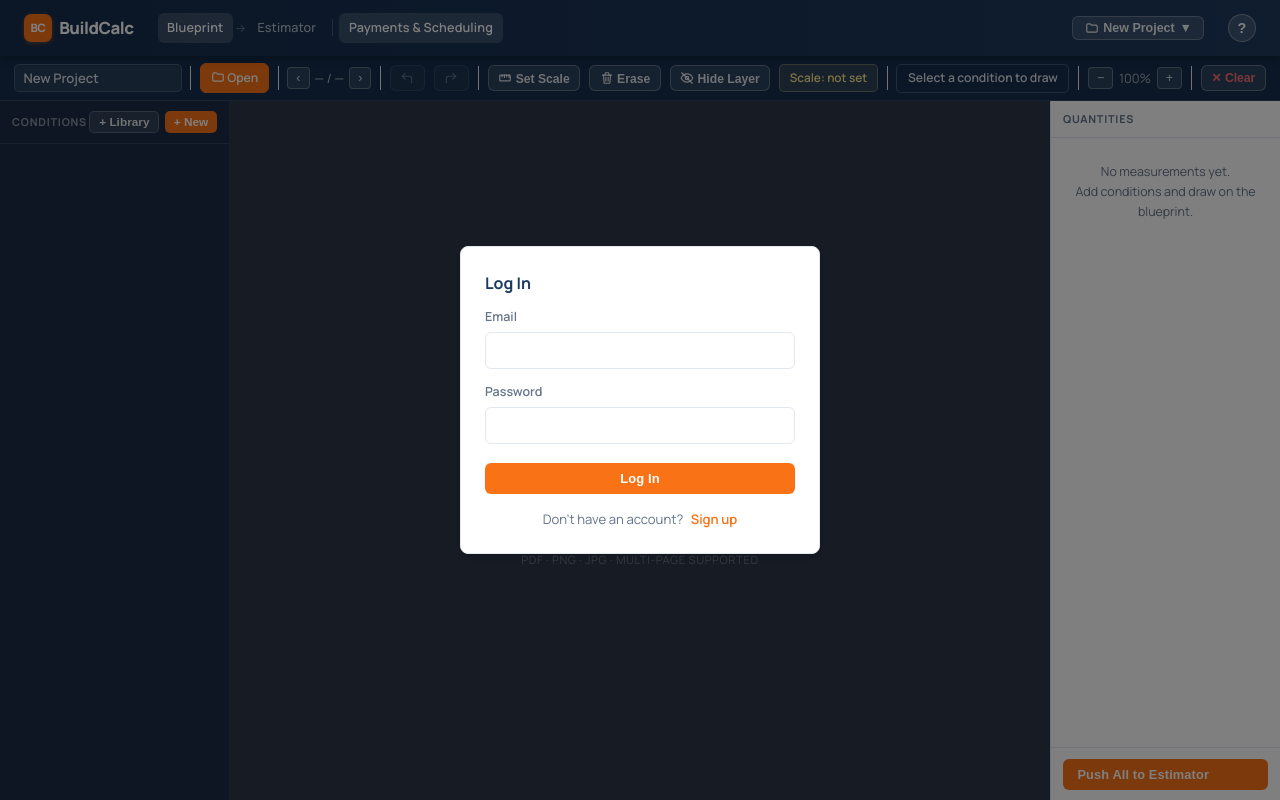
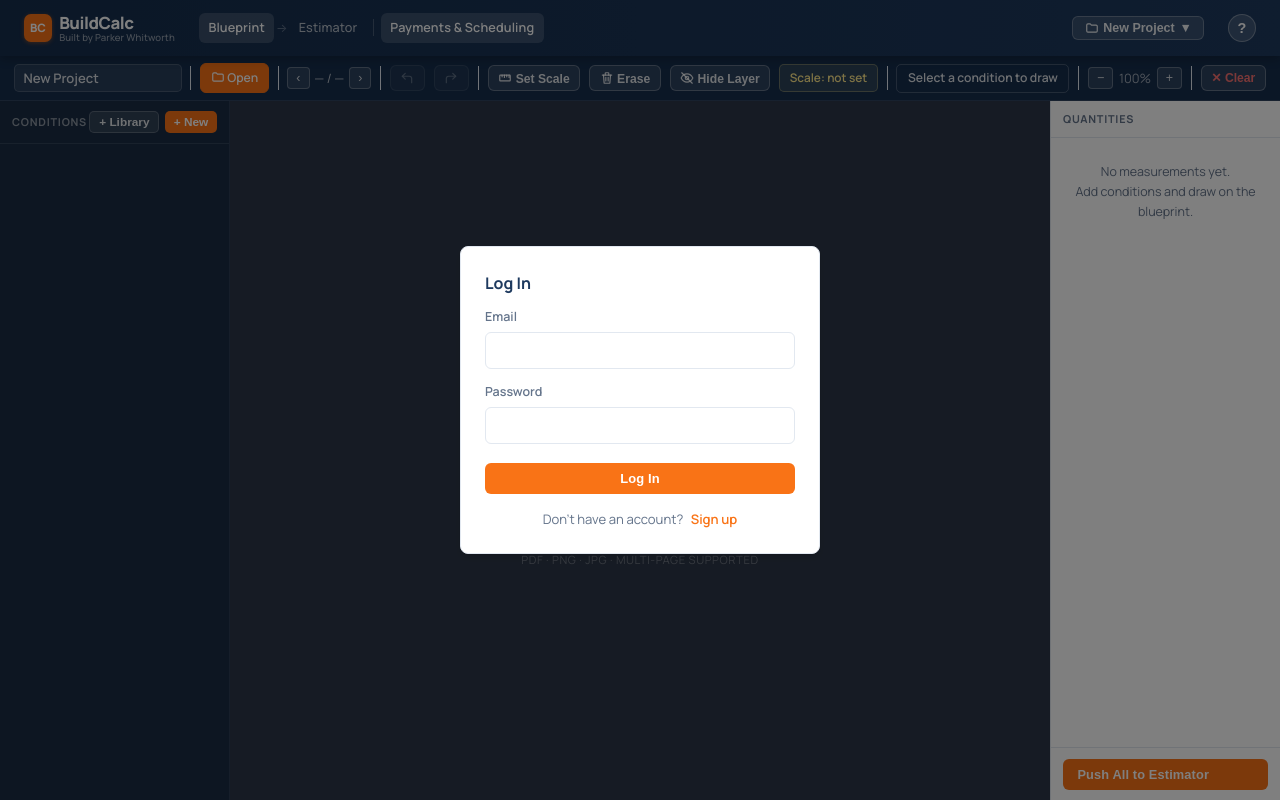
Before and after one commit to ParkerW222/Construction-Estimator, a website: page client/index.html in a window 1280 px wide. Drawn offline with Linux system fonts and the light colour scheme; no server answers.

Commit message:
Add a "Built by Parker Whitworth" credit under the nav logo
Small, muted subtext beneath the BuildCalc wordmark in the main and
client-facing nav bars — visible on every page without crowding the
nav links or covering anything.

Co-Authored-By: Claude Sonnet 5 <noreply@anthropic.com>

```diff
--- a/client/css/styles.css
+++ b/client/css/styles.css
@@ -12,8 +12,11 @@
 body{font-family:'Manrope',system-ui,-apple-system,sans-serif;background:var(--bg);color:var(--text);font-size:14px;line-height:1.5;-webkit-font-smoothing:antialiased}
 nav{background:linear-gradient(to right,var(--navy-d) 0%,var(--navy) 100%);position:sticky;top:0;z-index:100;box-shadow:0 2px 10px rgba(0,0,0,.28)}
 .nav-inner{display:flex;align-items:center;height:56px;padding:0 1.5rem;gap:1.5rem}
-.logo{color:#fff;font-size:1.05rem;font-weight:800;letter-spacing:-.03em;text-decoration:none;display:flex;align-items:center;gap:.45rem;flex-shrink:0}
-.logo-mark{width:28px;height:28px;background:var(--orange);border-radius:7px;display:grid;place-items:center;font-size:.72rem;font-weight:900;color:#fff;box-shadow:0 1px 4px rgba(249,115,22,.4)}
+.logo{color:#fff;text-decoration:none;display:flex;align-items:center;gap:.45rem;flex-shrink:0}
+.logo-mark{width:28px;height:28px;background:var(--orange);border-radius:7px;display:grid;place-items:center;font-size:.72rem;font-weight:900;color:#fff;box-shadow:0 1px 4px rgba(249,115,22,.4);flex-shrink:0}
+.logo-text{display:flex;flex-direction:column;line-height:1.15}
+.logo-title{font-size:1.05rem;font-weight:800;letter-spacing:-.03em}
+.logo-credit{font-size:.6rem;font-weight:500;color:rgba(255,255,255,.55);letter-spacing:.01em;white-space:nowrap}
 .nav-links{display:flex;gap:.1rem;flex:1;align-items:center}
 .nav-links a{color:rgba(255,255,255,.68);text-decoration:none;padding:.32rem .6rem;border-radius:6px;font-size:.79rem;font-weight:500;transition:.15s;white-space:nowrap;letter-spacing:.01em}
 .nav-links a:hover{color:#fff;background:rgba(255,255,255,.1)}
--- a/client/index.html
+++ b/client/index.html
@@ -9,7 +9,7 @@
 <body>
 <nav>
   <div class="nav-inner">
-    <a href="#" class="logo" onclick="return false"><div class="logo-mark">BC</div>BuildCalc</a>
+    <a href="#" class="logo" onclick="return false"><div class="logo-mark">BC</div><div class="logo-text"><span class="logo-title">BuildCalc</span><span class="logo-credit">Built by Parker Whitworth</span></div></a>
     <div class="nav-links">
       <a href="#" onclick="showPage('blueprint');return false" id="nl-blueprint" class="active">Blueprint</a>
       <span class="nav-arrow">→</span>
@@ -84,7 +84,7 @@
 <div id="client-app">
   <nav>
     <div class="nav-inner">
-      <a href="#" class="logo" onclick="return false"><div class="logo-mark">BC</div>BuildCalc</a>
+      <a href="#" class="logo" onclick="return false"><div class="logo-mark">BC</div><div class="logo-text"><span class="logo-title">BuildCalc</span><span class="logo-credit">Built by Parker Whitworth</span></div></a>
       <div class="auth-user-wrap" style="margin-left:auto">
         <span class="auth-user-email" id="client-user-email"></span>
         <button class="nav-dd-btn" onclick="handleLogout()">Log Out</button>
```
